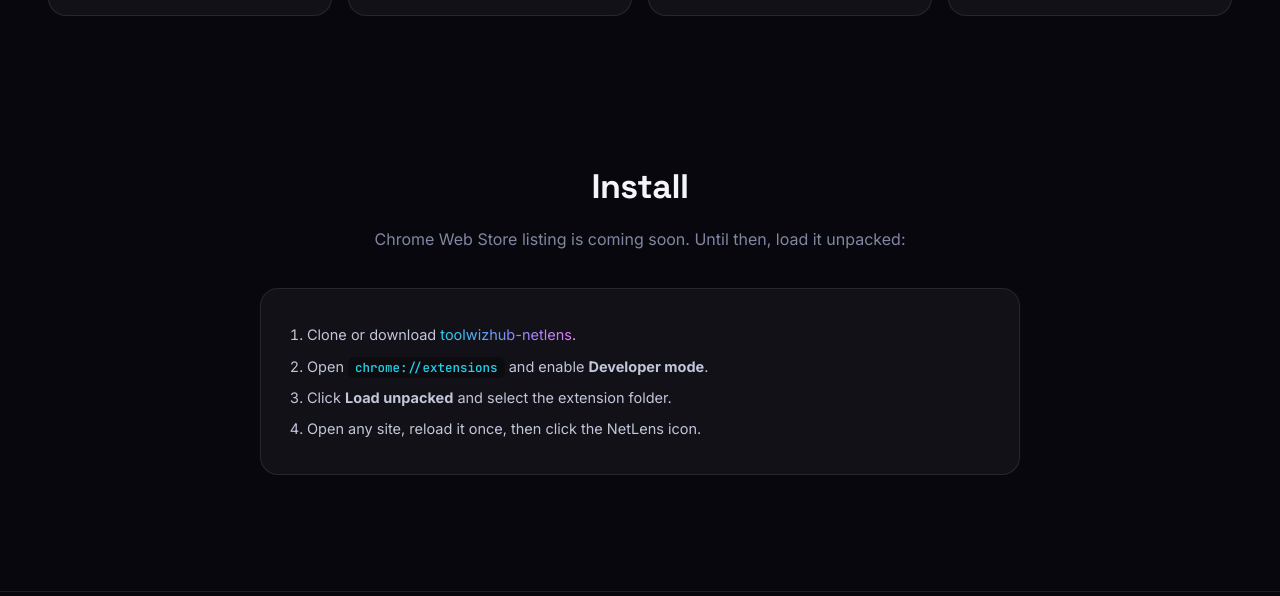
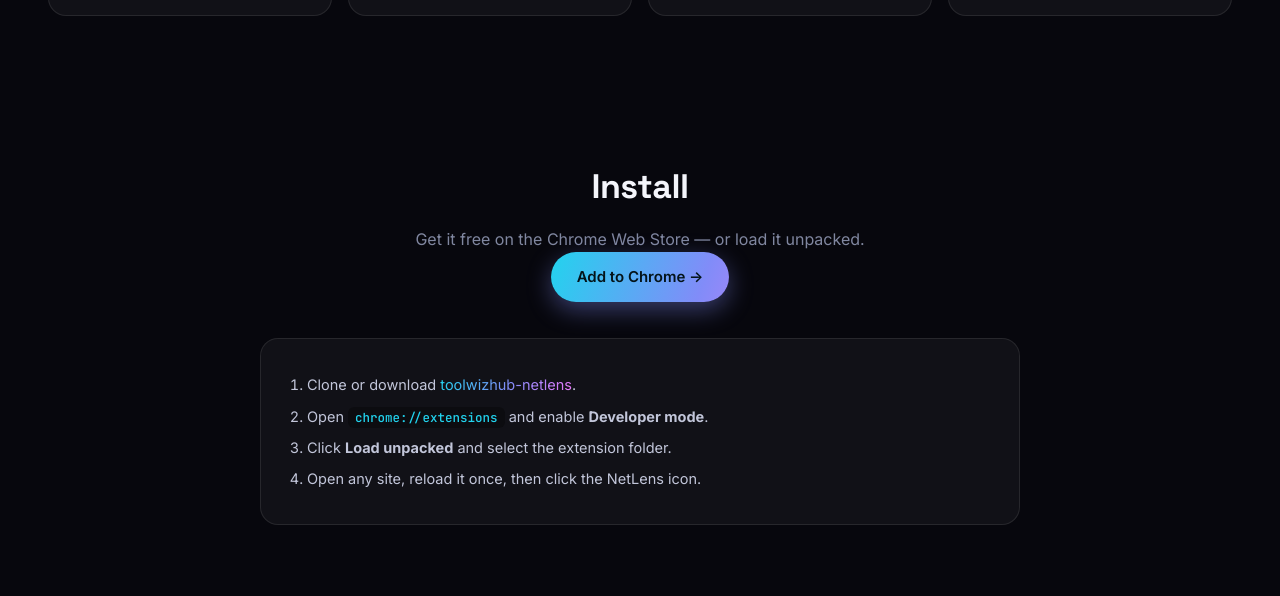
Before and after one commit to sorapallivenkatesh/toolwizhub-netlens, a browser extension: page site/index.html in a window 1280 px wide. Shown: the part 1730-2326 px from the top of the page. Drawn offline with Linux system fonts and the light colour scheme.

Commit message:
Add Chrome Web Store install button (now published)

```diff
--- a/site/index.html
+++ b/site/index.html
@@ -108,7 +108,10 @@
 
     <section class="section" id="install">
       <h2 class="section__title">Install</h2>
-      <p class="section__lead">Chrome Web Store listing is coming soon. Until then, load it unpacked:</p>
+      <p class="section__lead">Get it free on the Chrome Web Store — or load it unpacked.</p>
+      <div class="hero__cta" style="margin: 0 0 26px;">
+        <a class="btn btn--primary" href="https://chromewebstore.google.com/detail/netlens-%E2%80%94-network-analyze/keambnkanebbfnmhlkffmfdbgnnflobe" target="_blank" rel="noopener">Add to Chrome →</a>
+      </div>
       <div class="install">
         <ol>
           <li>Clone or download <a class="grad" href="https://github.com/sorapallivenkatesh/toolwizhub-netlens" target="_blank" rel="noopener">toolwizhub-netlens</a>.</li>
```
